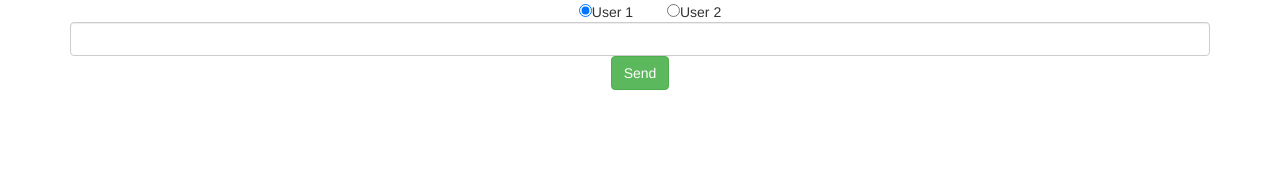
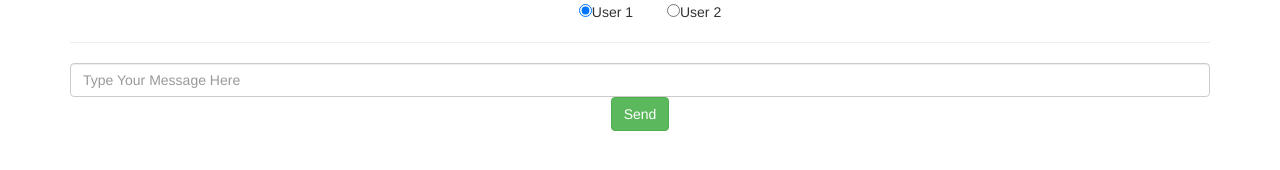
Before and after one commit to tahiryyvon/chat, a plain HTML site: page index.html in a window 1280 px wide. Drawn offline with nearby package versions, Linux system fonts and the light colour scheme.

Commit message:
Cleaning code

```diff
--- a/index.html
+++ b/index.html
@@ -14,8 +14,8 @@
 			<center>
 				<label class="checkbox-inline"><input type="radio" value="User 1" name="user" checked="true">User 1</label>
 				<label class="checkbox-inline"><input type="radio" value="User 2" name="user">User 2</label>
-				<br>
-				<input type="text" plcaholder="Type Your Message Here" class="form-control col-sm-5" name="message" id="message">
+				<hr>
+				<input type="text" placeholder="Type Your Message Here" class="form-control" name="message" id="message">
 				<div class="row">
 					<button type="submit" class="btn btn-success text-center">Send</button>
 				</div>
```
